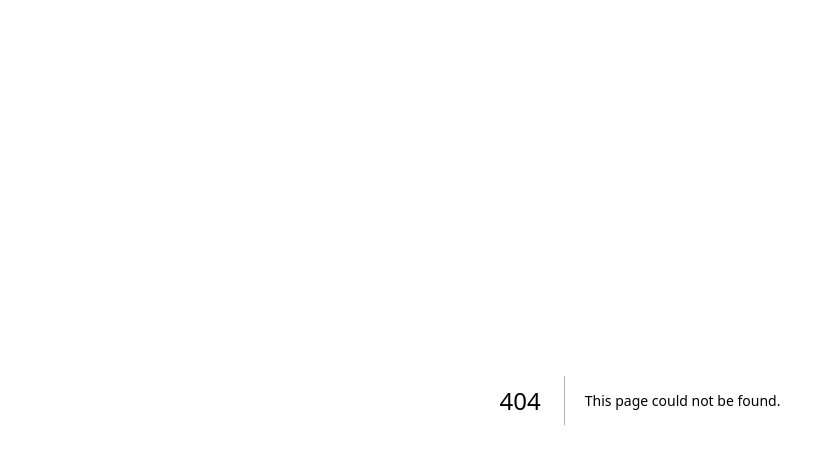
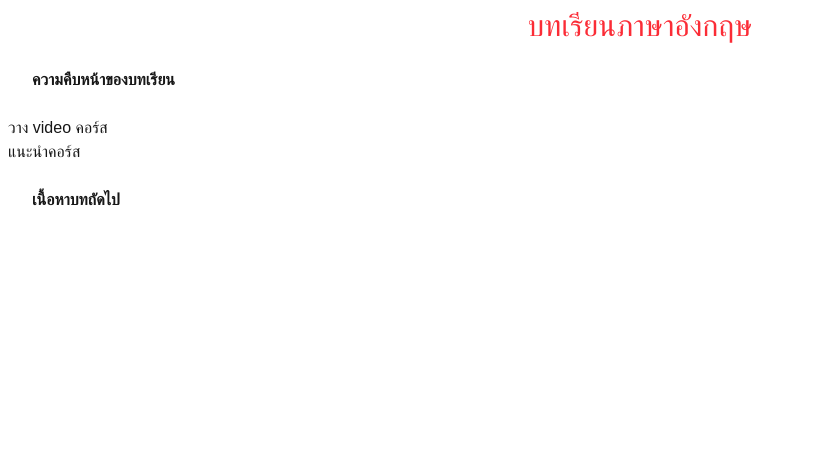
Before and after one commit to suttirakcha/ui-learney, a Next.js app: page /lesson in a window 1280 px wide. Before the commit this address had no page. Shown: the top 464 px of the page, without its empty margins (0-835 px from the left). Built offline with nearby package versions, Linux system fonts and the light colour scheme.

Commit message:
set up lessonPage

```diff
--- /dev/null
+++ b/src/app/(main)/lesson/page.tsx
@@ -0,0 +1,22 @@
+import { Metadata } from 'next';
+
+export const metadata: Metadata = {
+  title: 'Lesson',
+};
+
+export default function LessonPage() {
+  return (
+    <div className="min-h-screen p-2">
+      <div className="flex justify-center text-3xl text-red-500 ">
+        บทเรียนภาษาอังกฤษ
+      </div>
+      <h1 className="font-bold p-6">ความคืบหน้าของบทเรียน</h1>
+      <div>วาง video คอร์ส</div>
+      แนะนำคอร์ส
+      <div></div>
+      <div className="font-semibold p-6">
+        <div>เนื้อหาบทถัดไป</div>
+      </div>
+    </div>
+  );
+}
```
Also changed, not shown: src/components/lesson/lessonpage.tsx (added).
